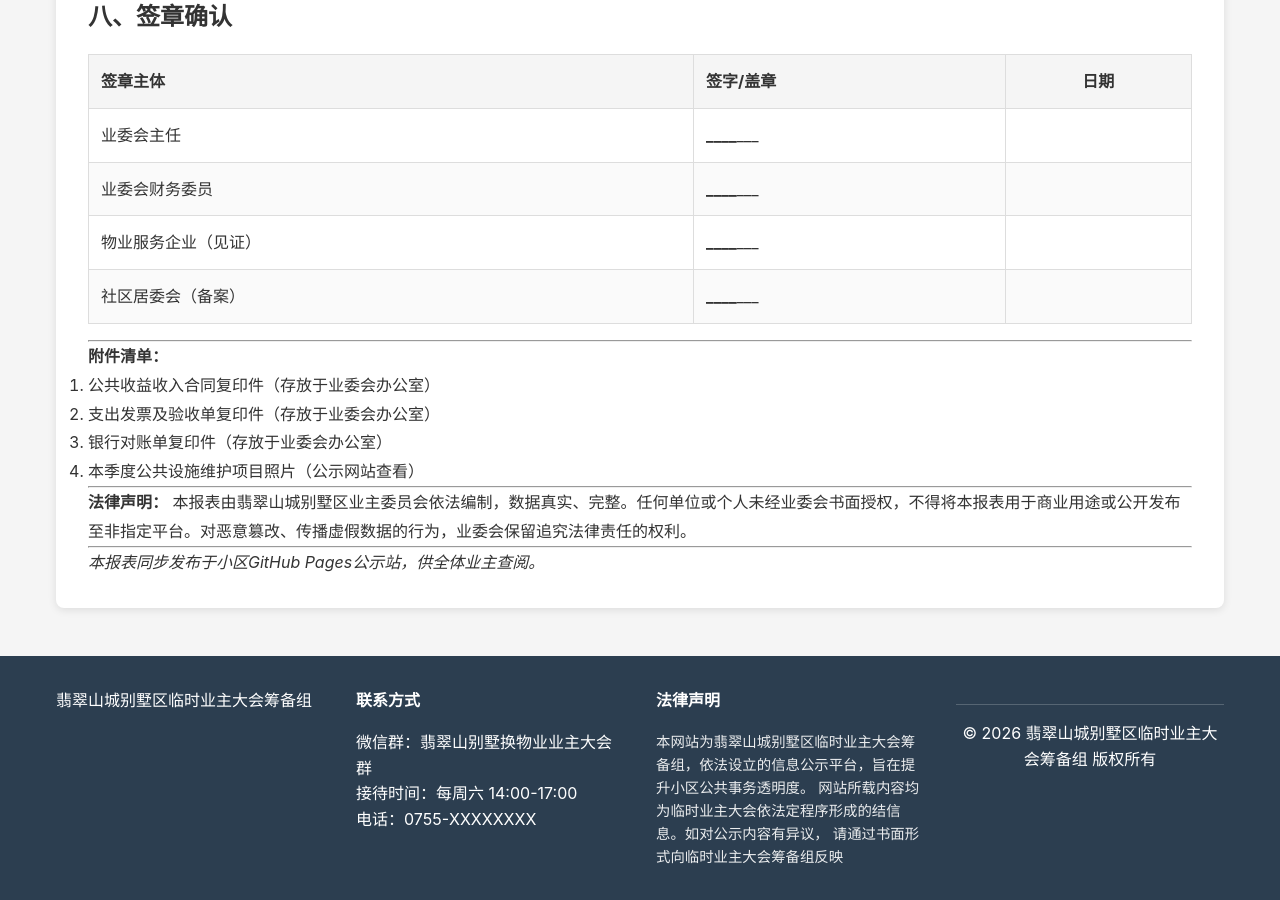
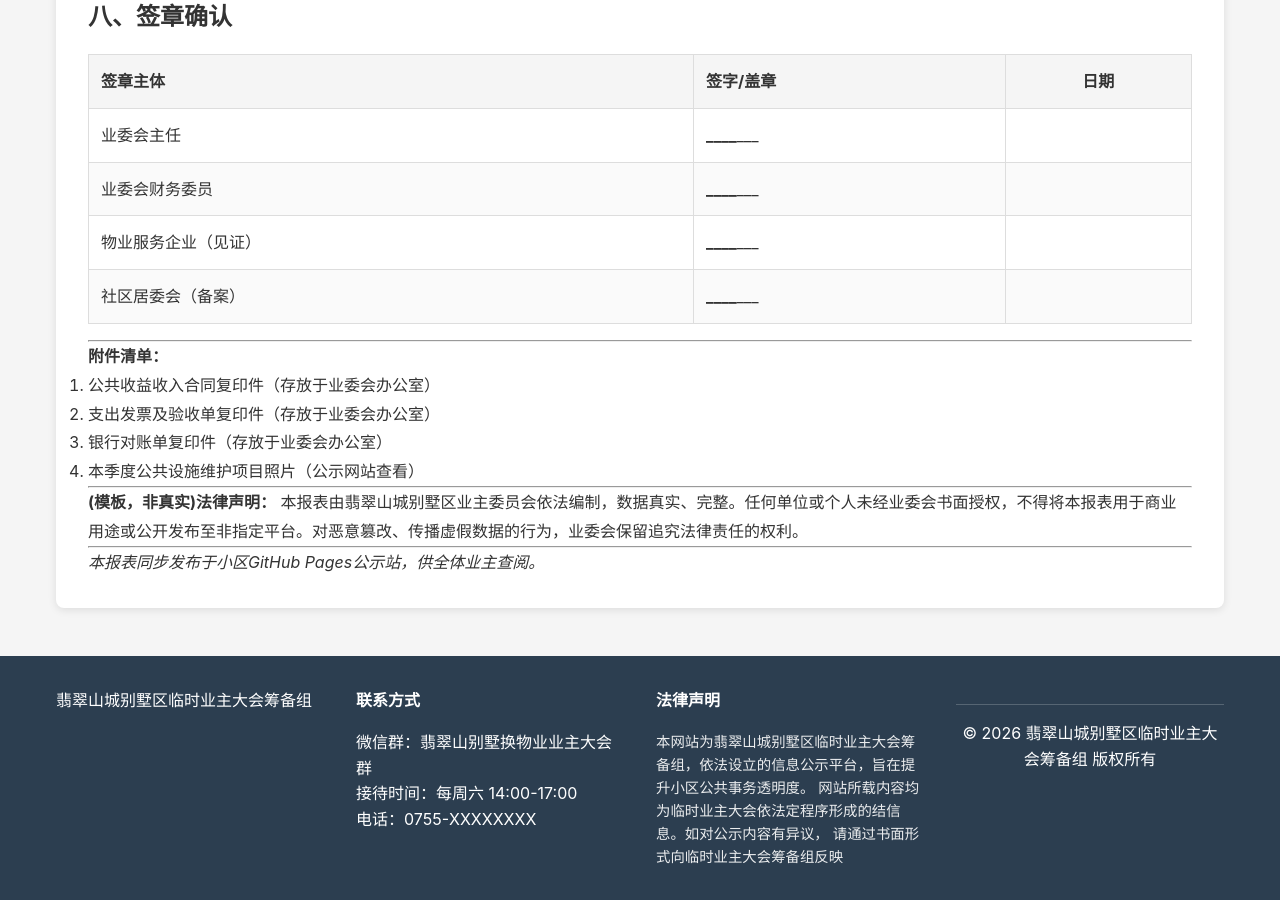
Before and after one commit to fcshan/fcshan.github.io, a Jekyll site: the page built from _finance/20260401-public-revenue.md, in a window 1280 px wide and 900 px high, scrolled down 8098 px. Built offline with Jekyll 4.4.1, drawn with Linux system fonts in a browser that asks for light colours.

Commit message:
templates

```diff
--- a/_finance/20260401-public-revenue.md
+++ b/_finance/20260401-public-revenue.md
@@ -273,7 +273,7 @@ excerpt: 2026年第一季度翡翠山别墅区公共收益(模板，非真实)
 
 ---
 
-> **法律声明：** 本报表由翡翠山城别墅区业主委员会依法编制，数据真实、完整。任何单位或个人未经业委会书面授权，不得将本报表用于商业用途或公开发布至非指定平台。对恶意篡改、传播虚假数据的行为，业委会保留追究法律责任的权利。
+> **(模板，非真实)法律声明：** 本报表由翡翠山城别墅区业主委员会依法编制，数据真实、完整。任何单位或个人未经业委会书面授权，不得将本报表用于商业用途或公开发布至非指定平台。对恶意篡改、传播虚假数据的行为，业委会保留追究法律责任的权利。
 
 ---
 
```
